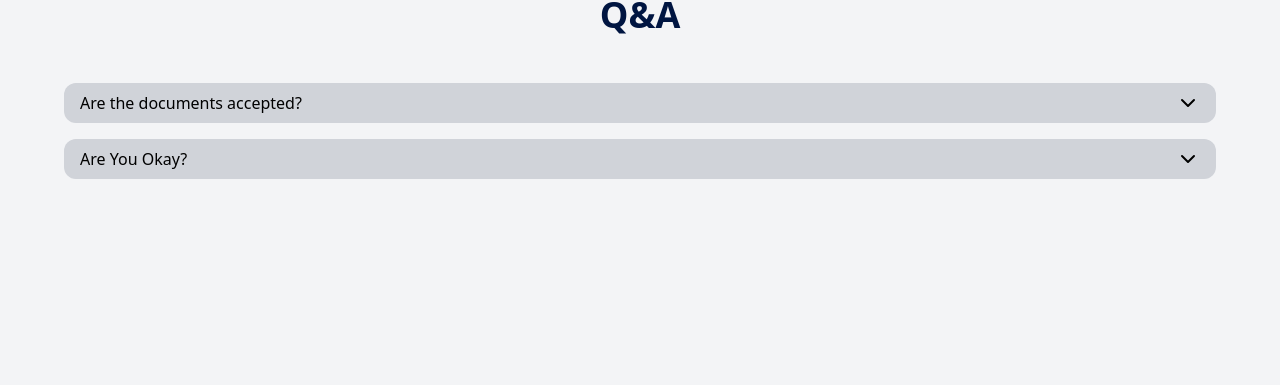
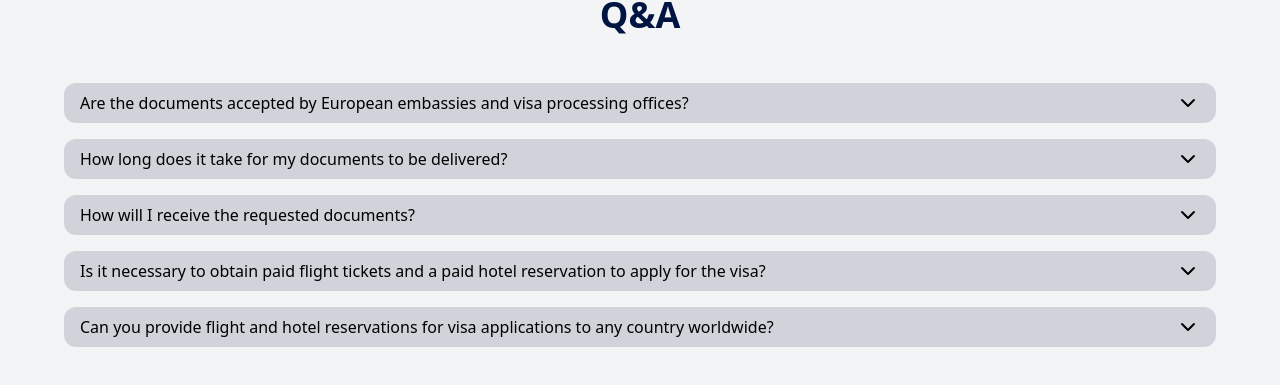
Before and after one commit to llatifah99/web-travel, a React (Vite) app: page / in a window 1280 px wide. Shown: the part 4901-5286 px from the top of the page. Built offline with nearby package versions, Linux system fonts and the light colour scheme.

Commit message:
edit content QnA

```diff
--- a/src/page/Questions.jsx
+++ b/src/page/Questions.jsx
@@ -14,13 +14,35 @@ const Questions = () => {
   const items = [
     {
       id: 1,
-      question: "Are the documents accepted?",
-      answer: "of course the documents are accepted in every country",
+      question:
+        "Are the documents accepted by European embassies and visa processing offices?",
+      answer:
+        "Yes, our documents are fully accepted by all embassies and visa processing offices, adhering to the required standards by organizations like: VFS - BLS-TLS",
     },
     {
       id: 2,
-      question: "Are You Okay?",
-      answer: "I'm Okayy",
+      question: "How long does it take for my documents to be delivered?",
+      answer: "Up to 12 hours",
+    },
+    {
+      id: 3,
+      question: "How will I receive the requested documents?",
+      answer:
+        "You will receive your documents in the email you provided during the order process",
+    },
+    {
+      id: 4,
+      question:
+        "Is it necessary to obtain paid flight tickets and a paid hotel reservation to apply for the visa?",
+      answer:
+        "No, it’s sufficient to have confirmed but unpaid flight and hotel reservations for the visa application. Once the visa is granted, you can proceed with actual bookings.",
+    },
+    {
+      id: 5,
+      question:
+        "Can you provide flight and hotel reservations for visa applications to any country worldwide?",
+      answer:
+        "Yes, we offer flight and hotel reservations for visa applications to any country. Embassies and consulates worldwide require these reservations, and our services are not limited to the Schengen Area.",
     },
   ];
   return (
```
